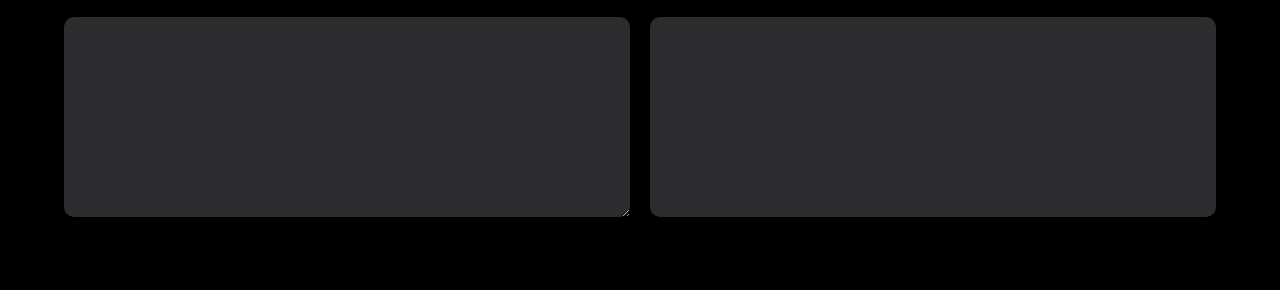
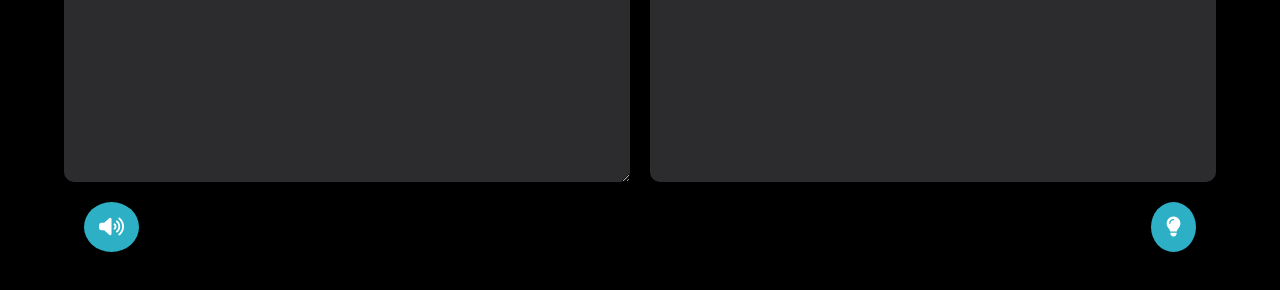
Before and after one commit to iKarans/iMorse, a website: page index.html in a window 1280 px wide. Shown: the part 350-640 px from the top of the page. Drawn offline with Linux system fonts and the light colour scheme.

Commit message:
added event lisener on sound for mose

```diff
--- a/index.html
+++ b/index.html
@@ -19,6 +19,9 @@
         <textarea class="translater__output-1"></textarea>
         <textarea class="translater__output-1b"></textarea>
         <p class="translater__output-2"></p>
+        <i class="fas fa-volume-up translater__sound"></i>
+        <i class="fas fa-lightbulb translater__light"></i>
+
     </main>
     <script src="https://kit.fontawesome.com/e61e79e207.js" crossorigin="anonymous"></script>
     <script src="morseSynth.js"></script>
--- a/main.js
+++ b/main.js
@@ -144,6 +144,12 @@ const languageTwo = document.querySelector(".translater__language-2");
 const outputOne = document.querySelector(".translater__output-1");
 const outputOneB = document.querySelector(".translater__output-1b");
 const outputTwo = document.querySelector(".translater__output-2");
+const soundIcon = document.querySelector(".translater__sound");
+
+soundIcon.addEventListener("click", () => {
+    const morse = new morseSynth();
+    morse.play(outputOne.value);
+})
 
 exchangeArrows.addEventListener("click", () => {
     if(languageOne.innerText == "English") {
@@ -163,8 +169,9 @@ exchangeArrows.addEventListener("click", () => {
     outputTwo.innerText = "";
     // var morse = new morseSynth();
     // morse.play('Hello World.');
+});
 
-});
+
 
 
 
--- a/scss/components.scss
+++ b/scss/components.scss
@@ -69,4 +69,21 @@ body {
         font-size: 20px;
         word-spacing: 10px;
     }
+    &__sound {
+        justify-self: start;
+        font-size: 20px;
+        border-radius: 50%;
+        background-color: #2db0c6;
+        padding: 15px;
+        margin-left: 20px;
+    }
+    &__light {
+        grid-column: 4 / 5;
+        justify-self: end;
+        font-size: 20px;
+        border-radius: 50%;
+        background-color: #2db0c6;
+        padding: 15px;
+        margin-right: 20px;
+    }
 }
--- a/scss/layouts.scss
+++ b/scss/layouts.scss
@@ -4,7 +4,7 @@
     margin: auto;
     display: grid;
     grid-template-columns: 1fr 1fr 1fr 1fr;
-    grid-template-rows: auto auto auto auto;
+    grid-template-rows: auto auto auto auto auto;
     grid-gap: 20px;
     justify-content: center;
     align-content: center;
```
Also changed, not shown: scss/main.css.
